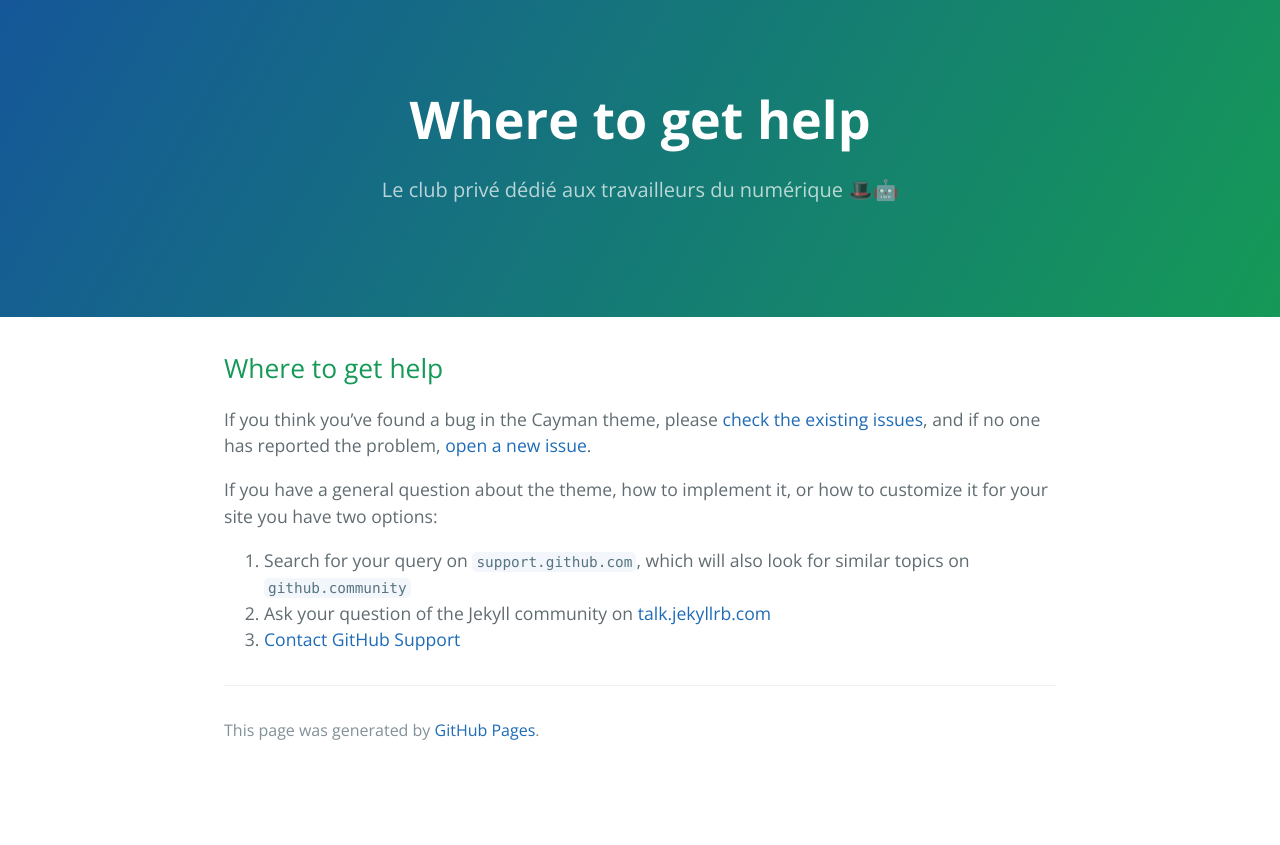
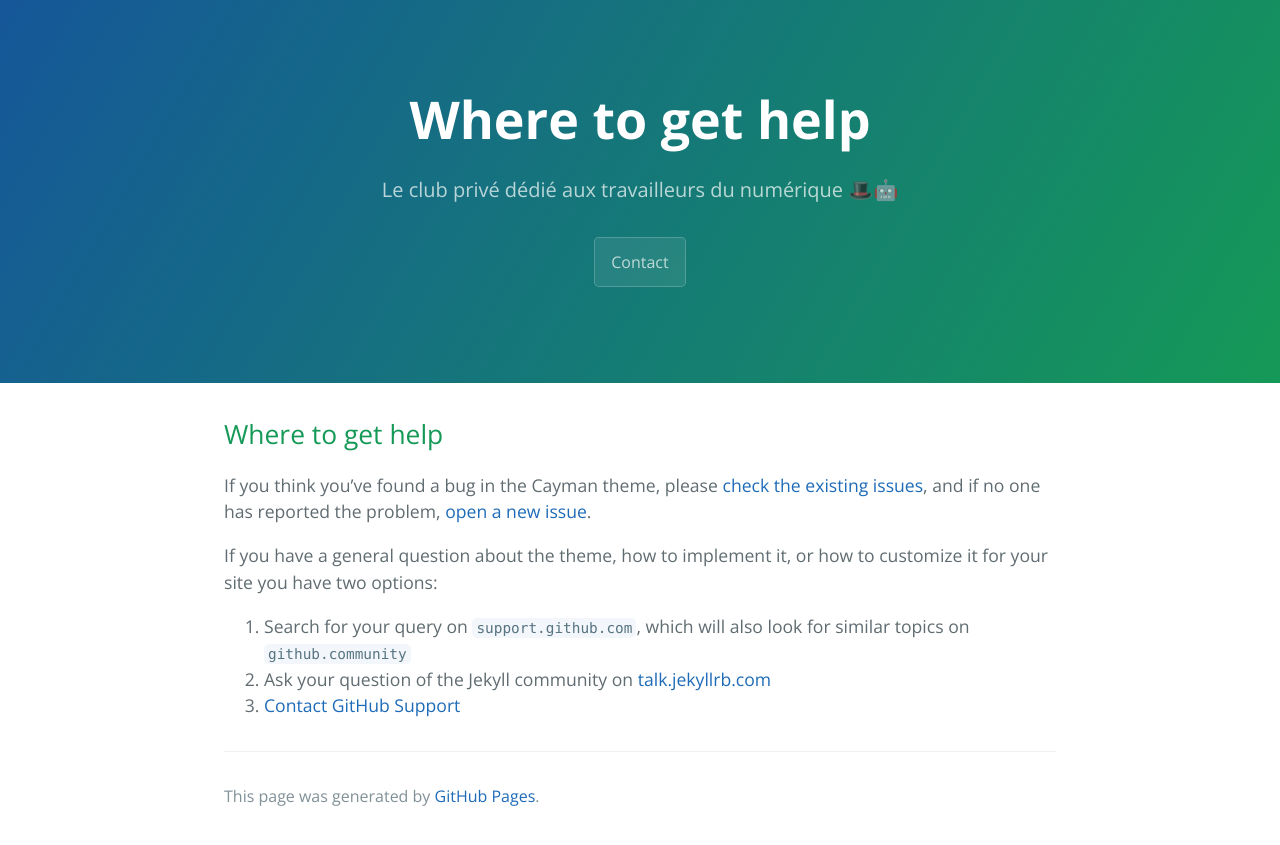
Before and after one commit to NJJ-Hospitality/Vosges-Website, a Jekyll site: the page built from docs/SUPPORT.md, in a window 1280 px wide. Shown: the top 845 px of the page. Built offline with Jekyll 4.4.1, drawn with Linux system fonts in a browser that asks for light colours; our own code applies the rules of GitHub Pages for plain Markdown files.

Commit message:
Update default.html

```diff
--- a/_layouts/default.html
+++ b/_layouts/default.html
@@ -18,6 +18,7 @@
     <header class="page-header" role="banner">
       <h1 class="project-name">{{ page.title | default: site.title | default: site.github.repository_name }}</h1>
       <h2 class="project-tagline">{{ page.description | default: site.description | default: site.github.project_tagline }}</h2>
+      <a href="mailto:email@domain.com" class="btn">Contact</a>
     </header>
 
     <main id="content" class="main-content" role="main">
```
